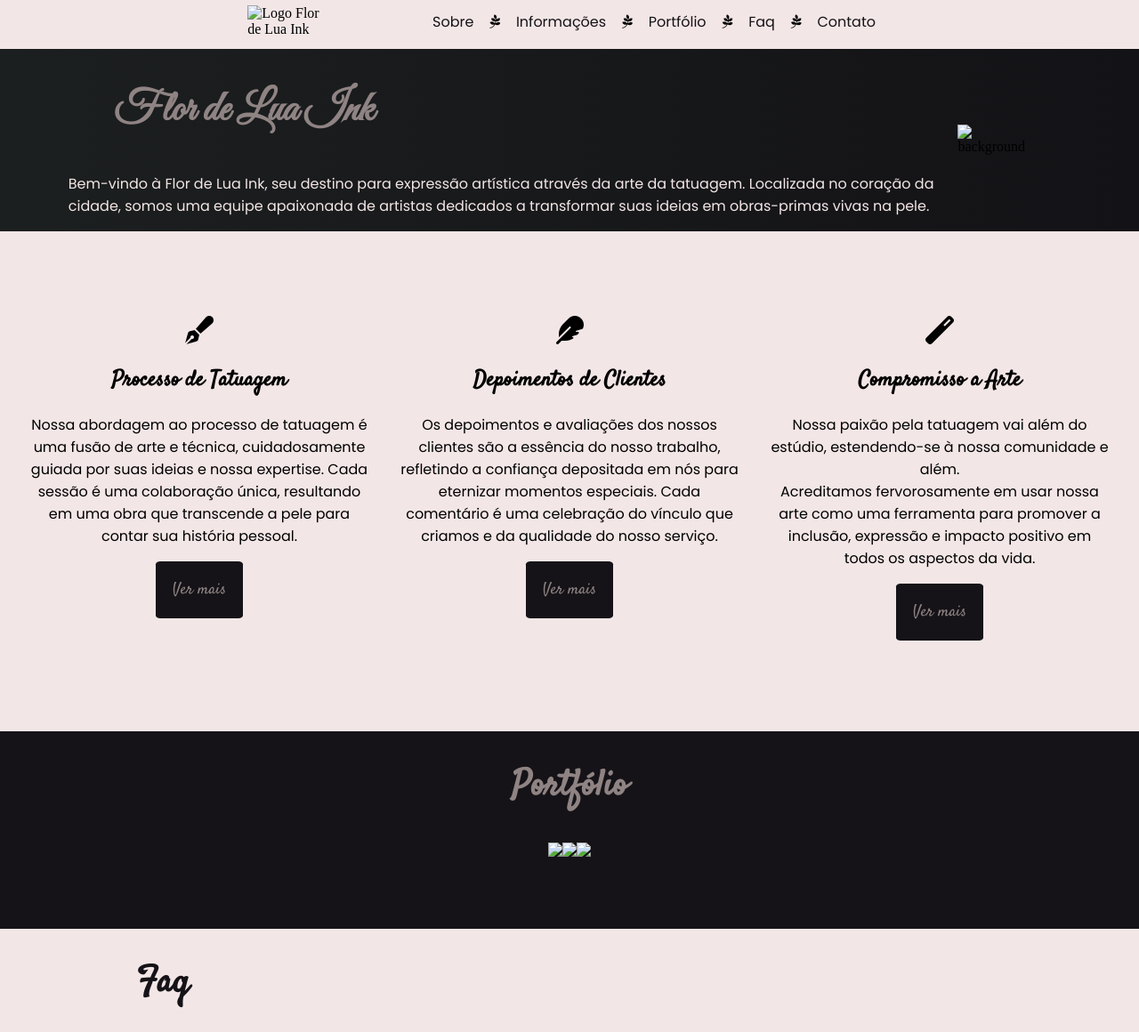
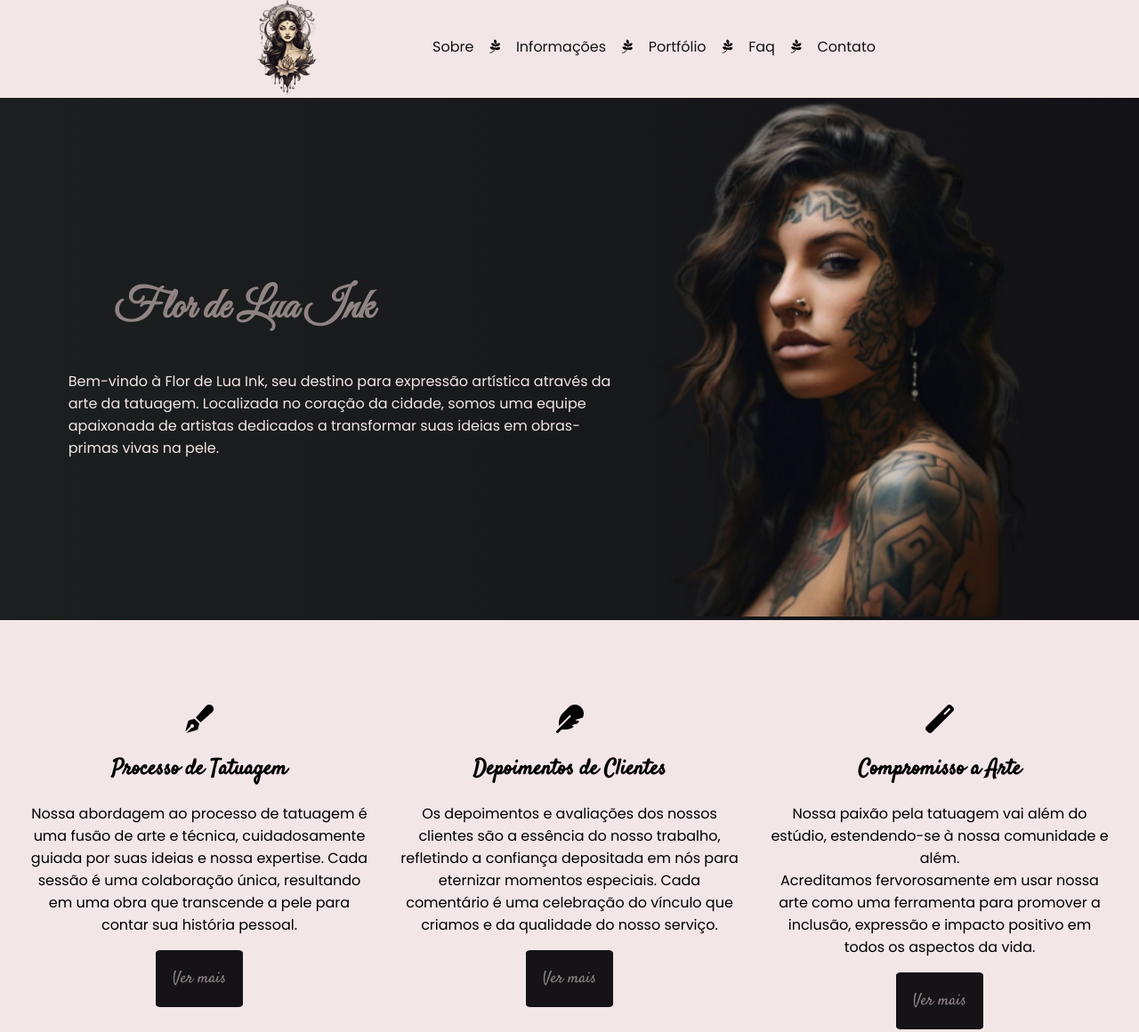
Before and after one commit to larasena/flordelua_site, a plain HTML site: page flordelua_site/index.html in a window 1280 px wide. Shown: the part 6-1166 px from the top of the page at 89% size. Drawn offline with nearby package versions, Linux system fonts and the light colour scheme; the site is published under a folder, as on GitHub Pages, so addresses that start at the root find nothing.

Commit message:
Update index.html

```diff
--- a/flordelua_site/index.html
+++ b/flordelua_site/index.html
@@ -21,7 +21,7 @@
         <label for="menu-toggle" class="menu-icon"><i class="fas fa-bars"></i></label>
 
 
-        <img class="logo" src="/public/assets/images/logo.png" alt="Logo Flor de Lua Ink">
+        <img class="logo" src="public/assets/images/logo.png" alt="Logo Flor de Lua Ink">
 
         <div class="links-menu">
             <a href="#sobre">Sobre</a>
@@ -45,7 +45,7 @@
             </div>
 
             <div>
-                <img class="sobre-imagem" src="/public/assets/images/sobre-img.webp" alt="background">
+                <img class="sobre-imagem" src="public/assets/images/sobre-img.webp" alt="background">
             </div>
         </section>
 
@@ -81,15 +81,15 @@
 
             <div class="portfolio-item">
                 <div>
-                    <img src="/public/assets/images/tattos_1.jpg">
+                    <img src="public/assets/images/tattos_1.jpg">
                 </div>
 
                 <div >
-                    <img src="/public/assets/images/tattos_2.jpg">
+                    <img src="public/assets/images/tattos_2.jpg">
                 </div>
 
                 <div>
-                    <img src="/public/assets/images/tattos_3.jpg">
+                    <img src="public/assets/images/tattos_3.jpg">
                 </div>
             </div>
         </section>
@@ -207,7 +207,7 @@
     </footer>
 
     <script src="https://code.jquery.com/jquery-3.6.0.min.js"></script>
-    <script src="/public/scripts/script.js"></script>
+    <script src="public/scripts/script.js"></script>
 
 </body>
 </html>
```
